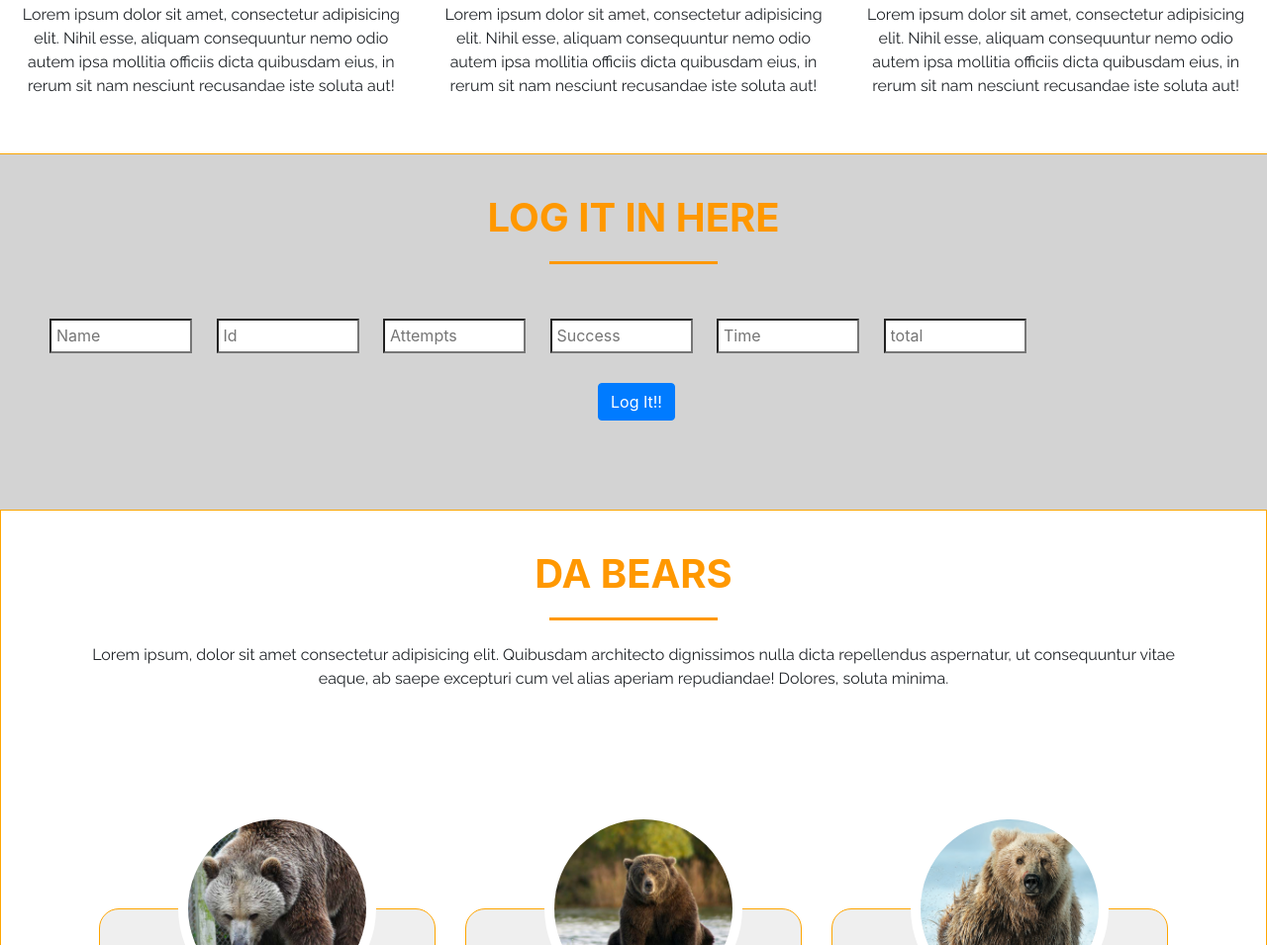
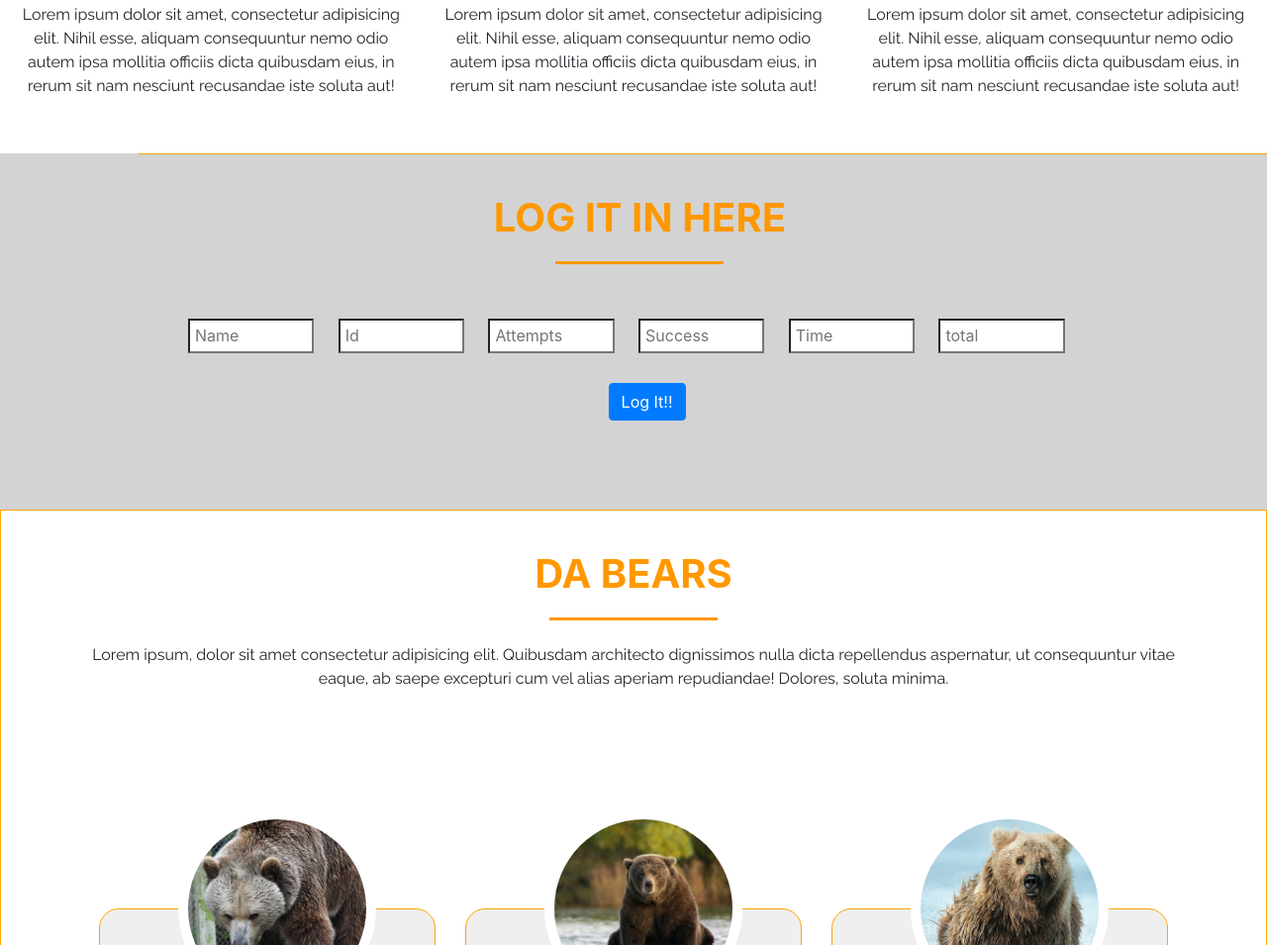
Before and after one commit to kenymc1/bear-watcher, a website built with webpack: page src/index.html in a window 1280 px wide. Shown: the part 1573-2528 px from the top of the page at 99% size. Built offline with nearby package versions, Linux system fonts and the light colour scheme.

Commit message:
added mods to the spacing of the form

```diff
--- a/src/styles/main.scss
+++ b/src/styles/main.scss
@@ -146,6 +146,7 @@ hr {
 #form {
   padding: 40px;
   border-top: 1px solid orange;
+  margin-left: 140px;
 }
 
 #form h1 {
@@ -154,6 +155,7 @@ hr {
   color: #ff9800;
   padding-bottom: 10px;
   text-transform: uppercase;
+  margin-right: 12%
 }
 
 #form h1::after {
@@ -167,7 +169,7 @@ hr {
 
 .button {
   padding-top: 20px;
-  padding-left: 47%;
+  padding-left: 41%;
 }
 /* <!---------------------------------------- Da Bears--------------------------------------------------> */
 
```
